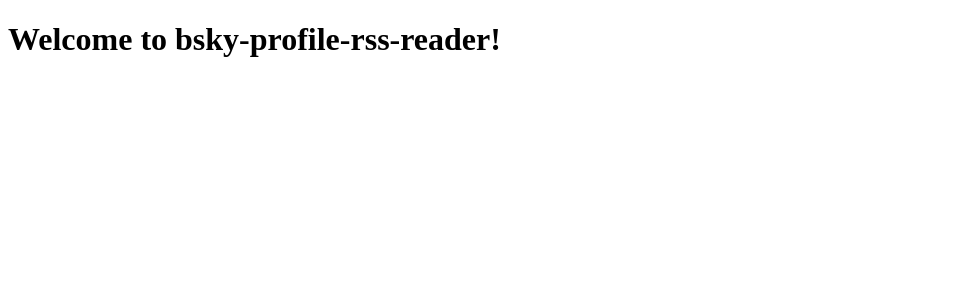
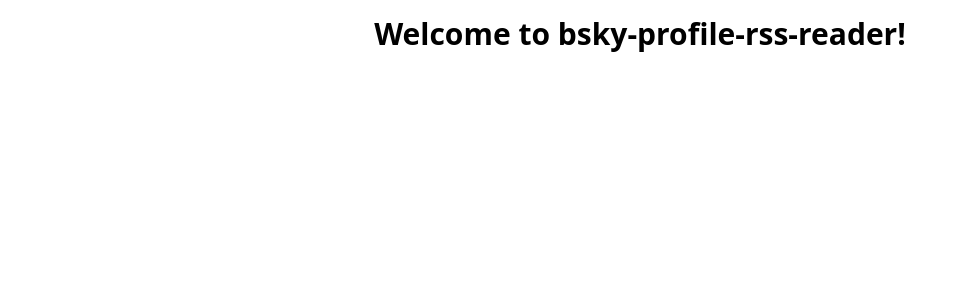
Before and after one commit to monsieur-ricky/bsky-profile-rss-reader, an Angular app: page / in a window 1280 px wide. Shown: the top 300 px of the page, without its empty margins (0-960 px from the left). Built offline with nearby package versions, Linux system fonts and the light colour scheme.

Commit message:
chore: Add Tailwind CSS to project

```diff
--- a/package.json
+++ b/package.json
@@ -24,6 +24,9 @@
     "@angular-devkit/build-angular": "^19.0.6",
     "@angular/cli": "^19.0.6",
     "@angular/compiler-cli": "^19.0.5",
+    "autoprefixer": "^10.4.20",
+    "postcss": "^8.4.49",
+    "tailwindcss": "^3.4.17",
     "typescript": "~5.6.2"
   }
 }
--- /dev/null
+++ b/postcss.config.js
@@ -0,0 +1,6 @@
+module.exports = {
+  plugins: {
+    tailwindcss: {},
+    autoprefixer: {}
+  }
+};
--- a/src/app/app.component.ts
+++ b/src/app/app.component.ts
@@ -5,11 +5,11 @@
   selector: 'bpr-root',
   imports: [RouterOutlet],
   template: `
-    <h1>Welcome to {{title}}!</h1>
+    <h1 class="text-3xl font-bold text-center py-4">Welcome to {{ title }}!</h1>
 
     <router-outlet />
   `,
-  styles: [],
+  styles: []
 })
 export class AppComponent {
   title = 'bsky-profile-rss-reader';
--- a/src/styles.css
+++ b/src/styles.css
@@ -1 +1,5 @@
 /* You can add global styles to this file, and also import other style files */
+
+@tailwind base;
+@tailwind components;
+@tailwind utilities;
--- /dev/null
+++ b/tailwind.config.js
@@ -0,0 +1,8 @@
+/** @type {import('tailwindcss').Config} */
+module.exports = {
+  content: ['./src/**/*.{html,ts}'],
+  theme: {
+    extend: {}
+  },
+  plugins: []
+};
```
Also changed, not shown: 1 other file (tests, documents, lock files or other folders).
